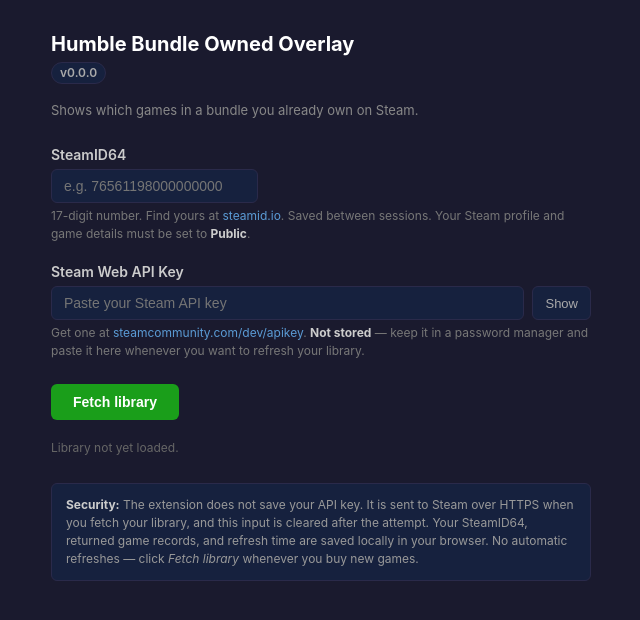
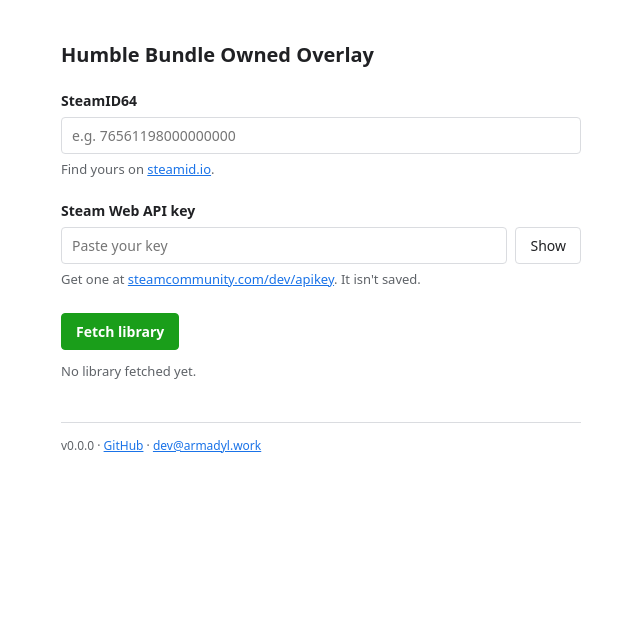
Before and after one commit to Armadyl00/humble-owned-overlay, a browser extension: page options.html in a window 1280 px wide. Shown: the whole page, without its empty margins (319-959 px from the left). Drawn offline with Linux system fonts and the light colour scheme.

Commit message:
Simplify settings page and popup, rewrite README

```diff
--- a/options.html
+++ b/options.html
@@ -3,210 +3,119 @@
 <head>
   <meta charset="UTF-8" />
   <meta name="viewport" content="width=device-width, initial-scale=1.0" />
-  <title>Humble Bundle Owned Overlay — Settings</title>
+  <title>Humble Bundle Owned Overlay settings</title>
   <style>
-    *, *::before, *::after { box-sizing: border-box; }
+    :root {
+      color-scheme: light dark;
+      --bg: #ffffff;
+      --text: #202124;
+      --muted: #5f6368;
+      --line: #dadce0;
+      --field: #ffffff;
+      --link: #1a73e8;
+      --green: #1a9e1a;
+      --ok: #137333;
+      --err: #c5221f;
+    }
+    @media (prefers-color-scheme: dark) {
+      :root {
+        --bg: #202124;
+        --text: #e8eaed;
+        --muted: #9aa0a6;
+        --line: #3c4043;
+        --field: #292a2d;
+        --link: #8ab4f8;
+        --ok: #81c995;
+        --err: #f28b82;
+      }
+    }
 
     body {
-      font-family: -apple-system, BlinkMacSystemFont, 'Segoe UI', sans-serif;
-      font-size: 14px;
-      background: #1a1a2e;
-      color: #e0e0e0;
       margin: 0;
-      padding: 32px 24px;
-      min-height: 100vh;
+      padding: 40px 24px;
+      background: var(--bg);
+      color: var(--text);
+      font: 14px/1.5 system-ui, -apple-system, 'Segoe UI', sans-serif;
     }
+    main { max-width: 520px; margin: 0 auto; }
 
-    .container {
-      max-width: 540px;
-      margin: 0 auto;
+    h1 { font-size: 20px; font-weight: 600; margin: 0 0 4px; }
+
+    label { display: block; font-weight: 600; margin: 20px 0 6px; }
+    .hint { color: var(--muted); font-size: 13px; margin: 6px 0 0; }
+    a { color: var(--link); }
+
+    input {
+      width: 100%;
+      box-sizing: border-box;
+      padding: 7px 10px;
+      font: inherit;
+      color: var(--text);
+      background: var(--field);
+      border: 1px solid var(--line);
+      border-radius: 4px;
     }
+    .key-row { display: flex; gap: 8px; }
+    .key-row input { flex: 1; }
 
-    h1 {
-      font-size: 20px;
-      font-weight: 700;
-      margin: 0 0 6px;
+    button {
+      font: inherit;
+      padding: 7px 14px;
+      border-radius: 4px;
+      cursor: pointer;
+      color: var(--text);
+      background: transparent;
+      border: 1px solid var(--line);
+    }
+    #refresh-btn {
+      margin-top: 24px;
       color: #fff;
+      background: var(--green);
+      border-color: var(--green);
+      font-weight: 600;
     }
+    #refresh-btn:disabled { opacity: 0.6; cursor: default; }
 
-    .subtitle {
-      color: #888;
-      margin: 0 0 28px;
-      font-size: 13px;
+    #cache-info { color: var(--muted); font-size: 13px; margin: 12px 0 0; }
+    #status { margin: 12px 0 0; font-size: 13px; color: var(--muted); }
+    #status:empty { display: none; }
+    #status.ok { color: var(--ok); }
+    #status.err { color: var(--err); }
+
+    footer {
+      margin-top: 40px;
+      padding-top: 14px;
+      border-top: 1px solid var(--line);
+      color: var(--muted);
+      font-size: 12px;
     }
-
-    .field {
-      margin-bottom: 20px;
-    }
-
-    label {
-      display: block;
-      font-weight: 600;
-      margin-bottom: 6px;
-      color: #ccc;
-    }
-
-    .hint {
-      font-size: 12px;
-      color: #777;
-      margin: 4px 0 0;
-      line-height: 1.5;
-    }
-
-    .hint a {
-      color: #5b9bd5;
-      text-decoration: none;
-    }
-
-    .hint a:hover { text-decoration: underline; }
-
-    .hint strong { color: #ccc; }
-
-    .input-row {
-      display: flex;
-      gap: 8px;
-    }
-
-    input[type="password"],
-    input[type="text"] {
-      flex: 1;
-      background: #16213e;
-      border: 1px solid #2a2a4a;
-      border-radius: 6px;
-      color: #e0e0e0;
-      font-size: 14px;
-      padding: 8px 12px;
-      outline: none;
-      transition: border-color 0.15s;
-    }
-
-    input:focus { border-color: #5b9bd5; }
-
-    .toggle-btn {
-      background: #16213e;
-      border: 1px solid #2a2a4a;
-      border-radius: 6px;
-      color: #aaa;
-      cursor: pointer;
-      font-size: 13px;
-      padding: 0 12px;
-      white-space: nowrap;
-    }
-
-    .toggle-btn:hover { color: #fff; border-color: #5b9bd5; }
-
-    .actions {
-      margin-top: 24px;
-    }
-
-    button#refresh-btn {
-      background: #1a9e1a;
-      color: #fff;
-      border: none;
-      border-radius: 6px;
-      cursor: pointer;
-      font-size: 14px;
-      font-weight: 600;
-      padding: 10px 22px;
-      transition: opacity 0.15s;
-    }
-
-    button#refresh-btn:hover:not(:disabled) { opacity: 0.85; }
-    button#refresh-btn:disabled { opacity: 0.5; cursor: not-allowed; }
-
-    #status {
-      margin-top: 16px;
-      font-size: 13px;
-      min-height: 20px;
-      border-radius: 6px;
-      padding: 8px 12px;
-      display: none;
-    }
-
-    #status.ok {
-      display: block;
-      background: #0d3b0d;
-      color: #5de05d;
-      border: 1px solid #1a6e1a;
-    }
-
-    #status.err {
-      display: block;
-      background: #3b0d0d;
-      color: #e05d5d;
-      border: 1px solid #6e1a1a;
-    }
-
-    #status.info {
-      display: block;
-      background: #0d1f3b;
-      color: #5d9de0;
-      border: 1px solid #1a3a6e;
-    }
-
-    .cache-info {
-      margin-top: 20px;
-      font-size: 12px;
-      color: #666;
-    }
-
-    .security-note {
-      margin-top: 28px;
-      padding: 12px 14px;
-      background: #16213e;
-      border: 1px solid #2a2a4a;
-      border-radius: 6px;
-      font-size: 12px;
-      color: #999;
-      line-height: 1.5;
-    }
-
-    .security-note strong { color: #ccc; }
   </style>
 </head>
 <body>
-  <div class="container">
+  <main>
     <h1>Humble Bundle Owned Overlay</h1>
-    <p class="subtitle">Shows which games in a bundle you already own on Steam.</p>
 
-    <div class="field">
-      <label for="steam-id">SteamID64</label>
-      <input type="text" id="steam-id" placeholder="e.g. 76561198000000000" autocomplete="off" spellcheck="false" maxlength="20" />
-      <p class="hint">
-        17-digit number. Find yours at
-        <a href="https://steamid.io" target="_blank" rel="noopener">steamid.io</a>.
-        Saved between sessions. Your Steam profile and game details must be set to <strong>Public</strong>.
-      </p>
+    <label for="steam-id">SteamID64</label>
+    <input type="text" id="steam-id" placeholder="e.g. 76561198000000000" autocomplete="off" spellcheck="false" maxlength="20" />
+    <p class="hint">Find yours on <a href="https://steamid.io" target="_blank" rel="noopener">steamid.io</a>.</p>
+
+    <label for="api-key">Steam Web API key</label>
+    <div class="key-row">
+      <input type="password" id="api-key" placeholder="Paste your key" autocomplete="off" spellcheck="false" />
+      <button id="toggle-key" type="button">Show</button>
     </div>
+    <p class="hint">Get one at <a href="https://steamcommunity.com/dev/apikey" target="_blank" rel="noopener">steamcommunity.com/dev/apikey</a>. It isn't saved.</p>
 
-    <div class="field">
-      <label for="api-key">Steam Web API Key</label>
-      <div class="input-row">
-        <input type="password" id="api-key" placeholder="Paste your Steam API key" autocomplete="off" spellcheck="false" />
-        <button class="toggle-btn" id="toggle-key" type="button">Show</button>
-      </div>
-      <p class="hint">
-        Get one at
-        <a href="https://steamcommunity.com/dev/apikey" target="_blank" rel="noopener">steamcommunity.com/dev/apikey</a>.
-        <strong>Not stored</strong> — keep it in a password manager and paste it here whenever you want to refresh your library.
-      </p>
-    </div>
+    <button id="refresh-btn" type="button">Fetch library</button>
+    <p id="cache-info"></p>
+    <p id="status" role="status" aria-live="polite" aria-atomic="true"></p>
 
-    <div class="actions">
-      <button id="refresh-btn" type="button">Fetch library</button>
-    </div>
-
-    <div id="status" role="status" aria-live="polite" aria-atomic="true"></div>
-    <p class="cache-info" id="cache-info"></p>
-
-    <div class="security-note">
-      <strong>Security:</strong> The extension does not save your API key. It is sent
-      to Steam over HTTPS when you fetch your library, and this input is cleared
-      after the attempt. Your SteamID64, returned game records, and refresh time are saved
-      locally in your browser. No automatic refreshes —
-      click <em>Fetch library</em> whenever you buy new games.
-    </div>
-  </div>
+    <footer>
+      <span id="version"></span> ·
+      <a href="https://github.com/Armadyl00/humble-owned-overlay" target="_blank" rel="noopener">GitHub</a> ·
+      <a href="mailto:dev@armadyl.work">dev@armadyl.work</a>
+    </footer>
+  </main>
 
   <script src="options.js"></script>
 </body>
--- a/options.js
+++ b/options.js
@@ -77,7 +77,7 @@
     }
     const count = response.gameCount ?? response.owned.length;
     updateCacheInfo({ fetchedAt: response.fetchedAt }, count);
-    showStatus(`Library refreshed — ${count} games loaded. API key was not stored.`, 'ok');
+    showStatus(`Got ${gamesLabel(count)} from Steam.`, 'ok');
   } catch {
     showStatus('Could not contact the background script. Try reloading the extension and fetching again.', 'err');
   } finally {
@@ -90,23 +90,12 @@
 
 // ── Helpers ──────────────────────────────────────────────────────────────────
 function showExtensionVersion() {
-  const title = document.querySelector('h1');
-  if (!title) return;
+  const version = document.getElementById('version');
+  if (version) version.textContent = `v${chrome.runtime.getManifest().version}`;
+}
 
-  const version = document.createElement('span');
-  version.textContent = `v${chrome.runtime.getManifest().version}`;
-  version.style.display = 'inline-block';
-  version.style.margin = '0 0 18px';
-  version.style.padding = '4px 8px';
-  version.style.border = '1px solid #2a2a4a';
-  version.style.borderRadius = '999px';
-  version.style.background = '#16213e';
-  version.style.color = '#aaa';
-  version.style.fontSize = '12px';
-  version.style.fontWeight = '600';
-  version.style.lineHeight = '1';
-
-  title.insertAdjacentElement('afterend', version);
+function gamesLabel(count) {
+  return `${count.toLocaleString('en-GB')} game${count === 1 ? '' : 's'}`;
 }
 
 function showStatus(message, type) {
@@ -116,7 +105,7 @@
 
 function updateCacheInfo(cache, count = cache?.games?.length ?? 0) {
   if (!cache?.fetchedAt) {
-    cacheInfoEl.textContent = 'Library not yet loaded.';
+    cacheInfoEl.textContent = 'No library fetched yet.';
     return;
   }
 
@@ -131,5 +120,5 @@
   else if (ageHr < 24) when = `${ageHr} hour${ageHr === 1 ? '' : 's'} ago`;
   else when = `${ageDay} day${ageDay === 1 ? '' : 's'} ago`;
 
-  cacheInfoEl.textContent = `Cache: ${count} games · last refreshed ${when}`;
+  cacheInfoEl.textContent = `${gamesLabel(count)} · fetched ${when}`;
 }
```
Also changed, not shown: popup.html (+41 -50 lines), test/options.test.mjs (+2 -2 lines), CHANGELOG.md, README.md.
